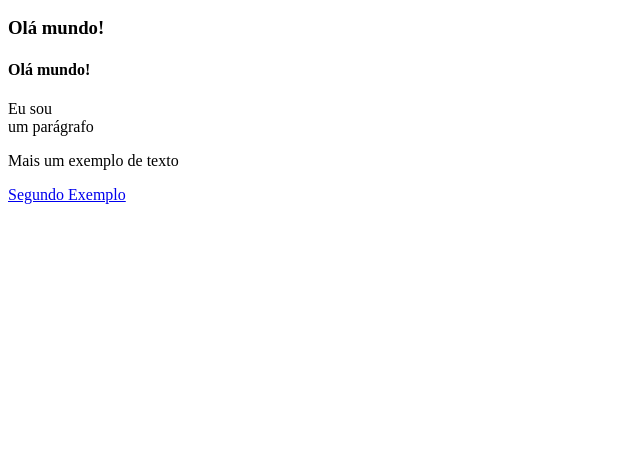
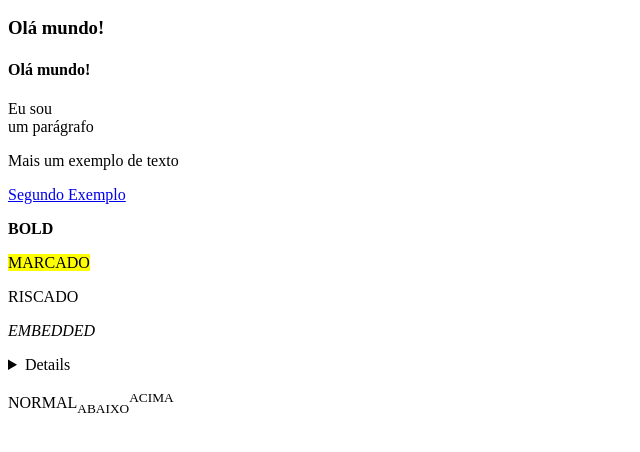
Before and after one commit to DIMAAGR/html, a plain HTML site: page tema_2.html in a window 1280 px wide. Shown: the part 96-548 px from the top of the page, without its empty margins (0-640 px from the left). Drawn offline with Linux system fonts and the light colour scheme.

```diff
--- a/tema_2.html
+++ b/tema_2.html
@@ -31,4 +31,17 @@
       dentro a referéncia para a página do qual o link se refere,
       o título a ser exibido, e o trageto-->
 
+    <!-------------------------------------------------------------------------------------------------------------------------------------->
+    <!-- Formatações -->
+    <!-------------------------------------------------------------------------------------------------------------------------------------->
+    <!---->
+    <!------------------------------->
+    <p><strong>BOLD</strong></p>
+    <p><mark>MARCADO</mark></p>
+    <p><abbr>RISCADO</abbr></p>
+    <p><em>EMBEDDED</em></p>
+    <p><details>DETAILS</details></p>
+    <p>NORMAL<sub>ABAIXO</sub><sup>ACIMA</sup></p>
+    <!------------------------------->
+    <!---->
     </body> <!-- a barra "/" define o fim da tag nesse caso o corpo -->
```
Also changed, not shown: doctype.html (added, +19 -0 lines), 1 other file.
